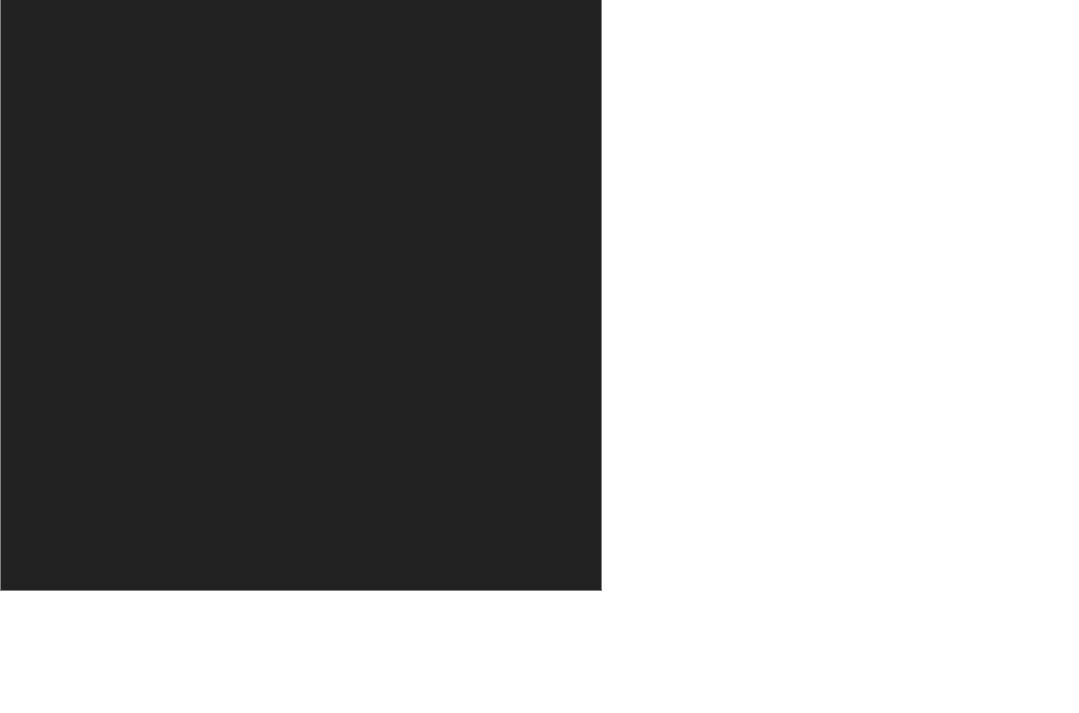
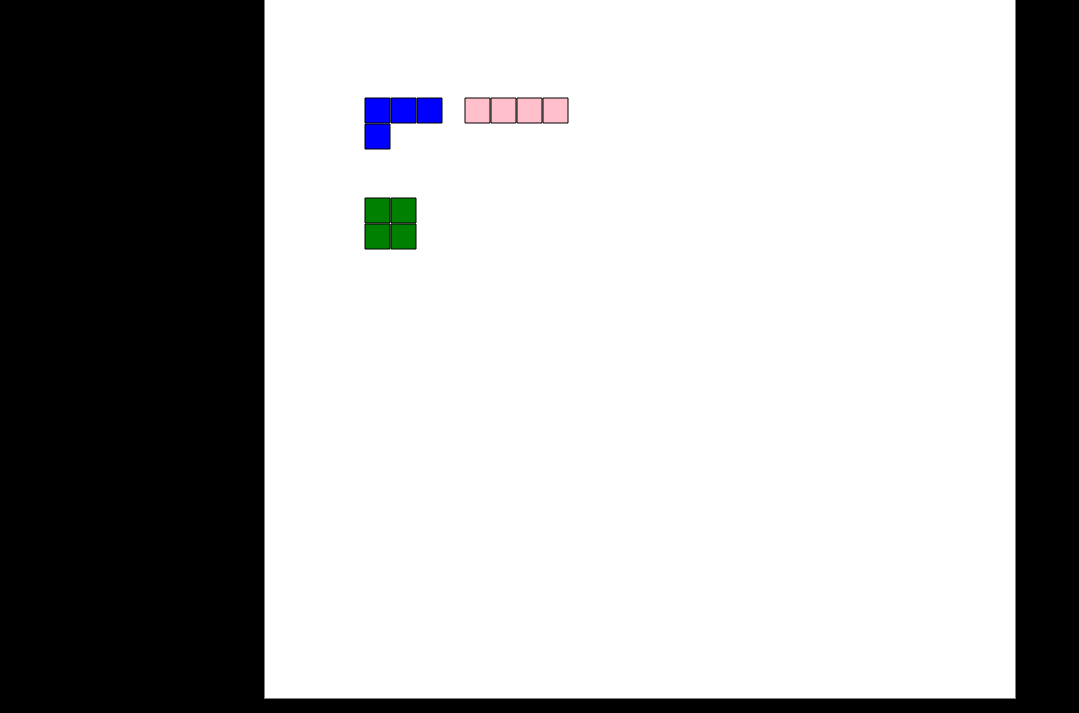
Before and after one commit to aalejandrino/TetrisPuzzle, a website built with webpack: page index.html in a window 1280 px wide. Shown: the part 87-800 px from the top of the page, without its empty margins (0-1079 px from the left). Built offline with nearby package versions, Linux system fonts and the light colour scheme.

Commit message:
fix webpack config to bundle correctly & get some canvas practice

```diff
--- a/css/application.css
+++ b/css/application.css
@@ -1,16 +1,23 @@
-body {
-  align-items: center;
-  margin: 0 auto;
+html {
+  text-align: center;
+  background-color: black;
+}
+
+body
+{
+  width:80%;
+  margin-left:auto;
+  margin-right:auto;
 }
 
 header {
   background-color: black;
-  width: 550px;
+  width: 700px;
   padding: 0px 25px;
   border: 1px solid grey;
   position: relative;
   display: inline-flex;
-  justify-content: space-between;
+  justify-content: space-around;
 }
 
 header h1 {
@@ -102,7 +109,8 @@ header h1 {
 }
 
 #canvas {
-  width: 600px;
-  height: 600px;
+  width: 750px;
+  height: 700px;
+  background-color: white;
   border: 1px solid grey;
 }
--- a/index.html
+++ b/index.html
@@ -31,7 +31,7 @@
 
     </div>
 
-    <script type="application/javascript" src="vendor/keymaster.js"></script>
+    <script type="application/javascript" src="./javascript/main.js"></script>
 
   </body>
 </html>
--- a/javascript/main.js
+++ b/javascript/main.js
@@ -1,12 +1,46 @@
 // Initialize canvas and display splash
-document.addEventListener("DOMContentLoaded", ()=>{
+document.addEventListener("DOMContentLoaded", () => {
   console.log("Hey there and welcome to TetrisPuzzle");
 
-  const canvas = document.getElementById('canvas');
-  const body = document.getElementsByTagName('body')[0];
-  canvas.width = body.offsetWidth;
-  canvas.height = window.innerHeight - 80;
-  const ctx = canvas.getContext("2d");
-  ctx.fillStyle = "#222";
-  ctx.fillRect(0, 0, canvas.width, canvas.height);
+  // const canvas = document.getElementById('canvas');
+  const canvasEl = document.getElementById("canvas");
+  canvasEl.width = 750;
+  canvasEl.height = 700;
+
+  const ctx = canvasEl.getContext("2d");
+  ctx.fillStyle = "blue";
+
+  ctx.fillRect(100, 126, 25, 25);
+  ctx.fillRect(100, 100, 25, 25);
+  ctx.fillRect(126, 100, 25, 25);
+  ctx.fillRect(152, 100, 25, 25);
+
+  ctx.fillStyle = "pink";
+  ctx.fillRect(200, 100, 25, 25);
+  ctx.fillRect(226, 100, 25, 25);
+  ctx.fillRect(252, 100, 25, 25);
+  ctx.fillRect(278, 100, 25, 25);
+
+  ctx.fillStyle = "green";
+  ctx.fillRect(100, 200, 25, 25);
+  ctx.fillRect(126, 200, 25, 25);
+  ctx.fillRect(100, 226, 25, 25);
+  ctx.fillRect(126, 226, 25, 25);
+
+  ctx.rect(100, 126, 25, 25);
+  ctx.rect(100, 100, 25, 25);
+  ctx.rect(126, 100, 25, 25);
+  ctx.rect(152, 100, 25, 25);
+  ctx.rect(200, 100, 25, 25);
+  ctx.rect(226, 100, 25, 25);
+  ctx.rect(252, 100, 25, 25);
+  ctx.rect(278, 100, 25, 25);
+  ctx.rect(100, 200, 25, 25);
+  ctx.rect(126, 200, 25, 25);
+  ctx.rect(100, 226, 25, 25);
+  ctx.rect(126, 226, 25, 25);
+  ctx.strokeStyle="#000000";
+  ctx.stroke();
+
+
 });
--- a/package.json
+++ b/package.json
@@ -2,7 +2,7 @@
   "name": "tetris-puzzle",
   "version": "1.0.0",
   "description": "a/A - JS Project - A fun and relaxing game!",
-  "main": "webpack.config.js",
+  "private": true,
   "engines": {
     "node": "8.9.0",
     "npm": "6.1.0"
@@ -17,6 +17,7 @@
     "babel-core": "^6.26.3",
     "babel-loader": "^7.1.4",
     "babel-preset-env": "^1.7.0",
+    "lodash": "^4.17.10",
     "webpack": "^4.12.0",
     "webpack-cli": "^3.0.2"
   }
--- a/webpack.config.js
+++ b/webpack.config.js
@@ -2,8 +2,7 @@ module.exports = {
   context: __dirname,
   entry: "./javascript/main.js",
   output: {
-    path: "./",
-    filename: "bundle.js"
+    filename: "./javascript/bundle.js"
   },
   resolve: {
     extensions: ["*", ".js", ".jsx"]
```
Also changed, not shown: 1 other file.
